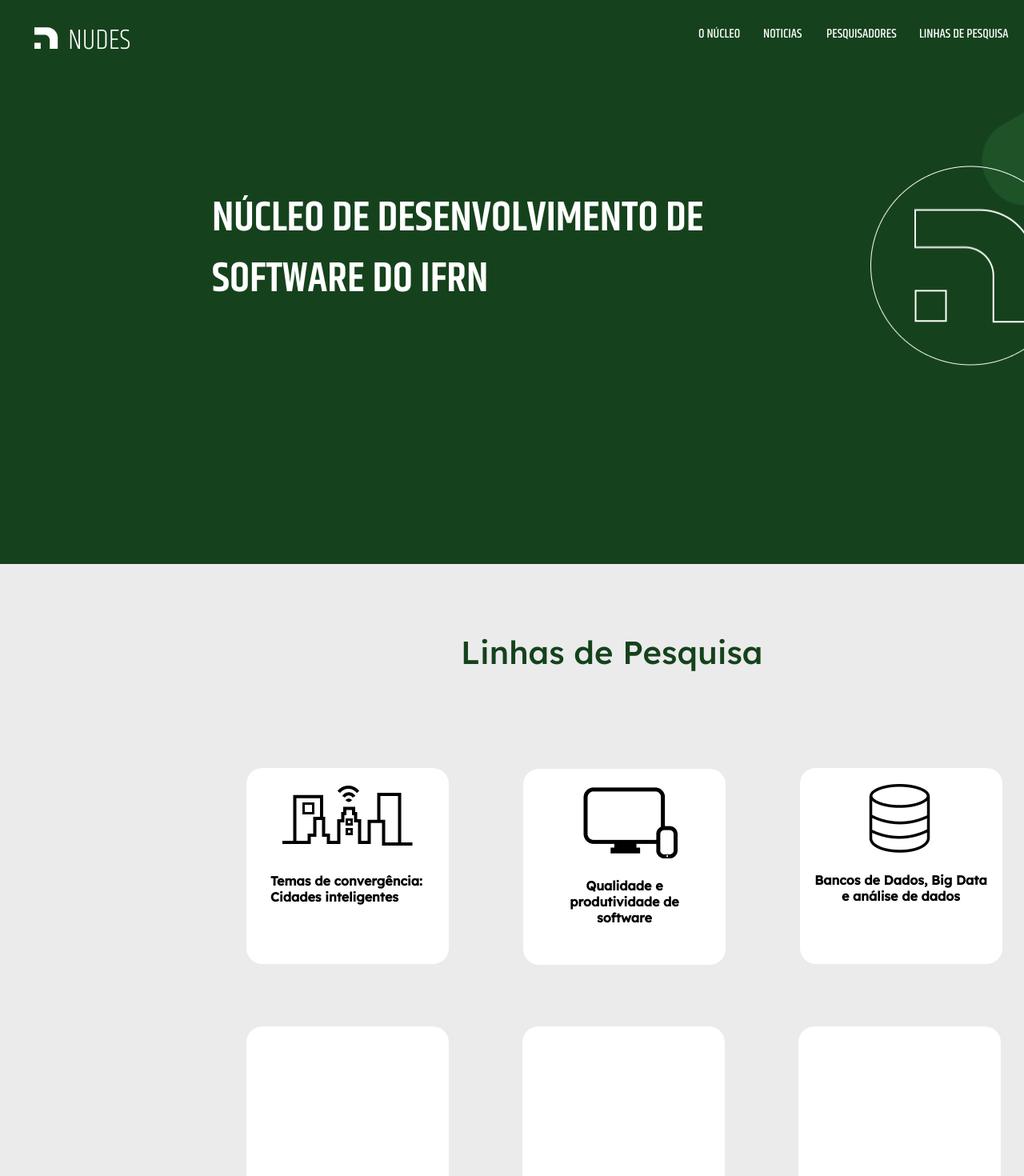
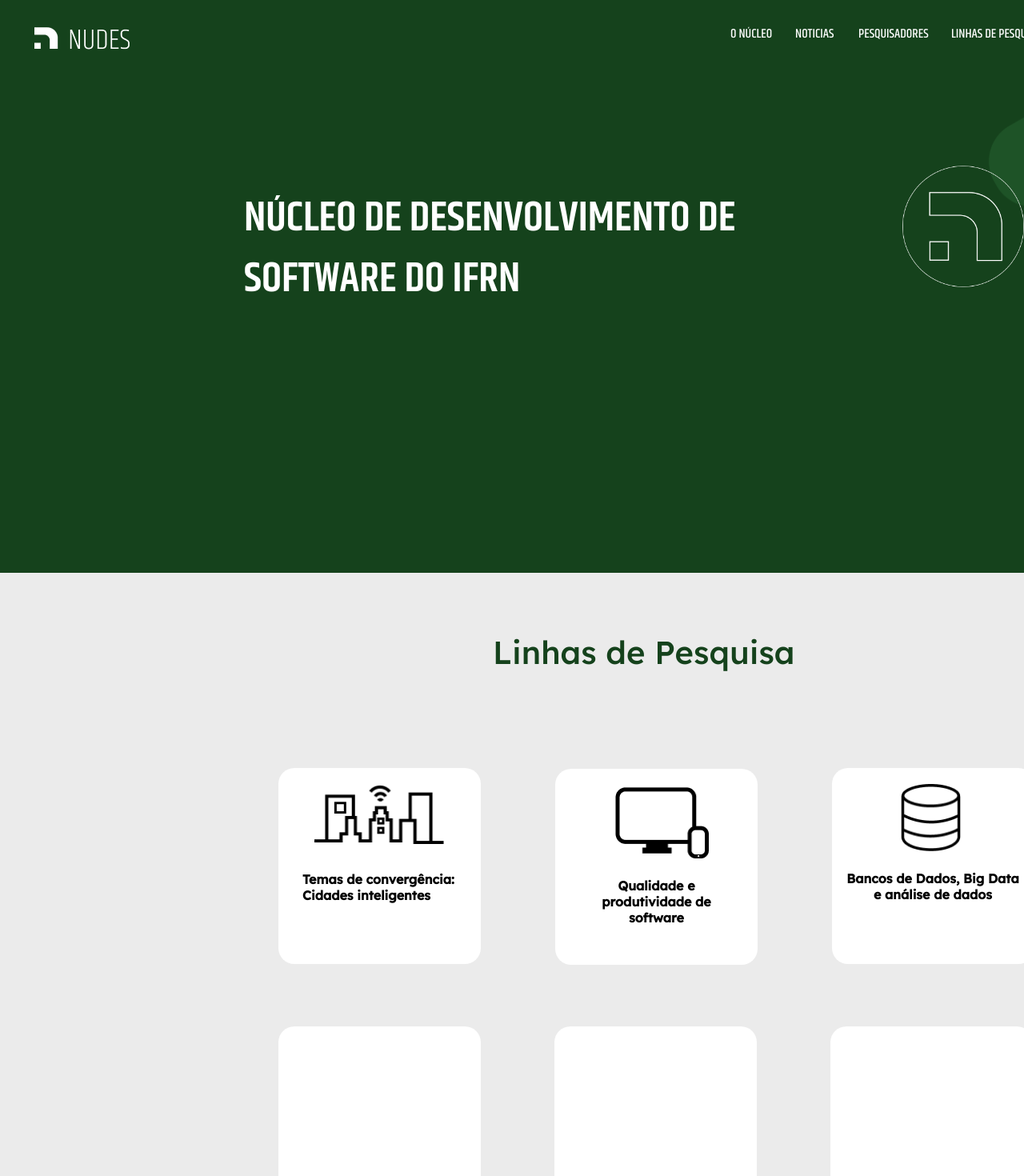
Before and after one commit to numb0y/projeto_nudes, a Next.js app: page / in a window 1280 px wide. Shown: the top 1470 px of the page at 80% size. Built offline with nearby package versions, Linux system fonts and the light colour scheme.

Commit message:
Alterações do img para Image do Next.js

```diff
--- a/css/styles.css
+++ b/css/styles.css
@@ -4,15 +4,15 @@
 
 
 * {
-margin: 0;
-padding: 0;
-}
+    margin: 0;
+    padding: 0;
+    }
 
 header{
     position: absolute;
     width: 1560px;
     height: 62px;
-    padding: 0.90rem;
+    padding: 1,25rem;
     top: 0;
     left: 0;
 
@@ -29,7 +29,7 @@
 background-size: 100%;
 width: 1560px;
 height: 676px;
-padding: 0.90rem;
+padding: 1.25rem;
 }
 
 
@@ -39,14 +39,14 @@
 background-size: 100%;
 width: 1560px;
 height: 1185px;
-padding: 0.90rem;
+padding: 1.25rem;
 }
 
 .ldp {
     position: absolute;
     width: 407px;
     height: 50px;
-    left: 576px;
+    left: 616px;
     top: 790px;
 
     font-family: 'Lexend';
@@ -64,8 +64,9 @@
 position: absolute;
 width: 253px;
 height: 245px;
-left: 308px;
+left: 348px;
 top: 960px;
+
 
 background: #FFFFFF;
 border-radius: 20px;
@@ -77,7 +78,7 @@
 position: absolute;
 width: 253px;
 height: 245px;
-left: 654px;
+left: 694px;
 top: 961px;
 
 background: #FFFFFF;
@@ -88,7 +89,7 @@
 position: absolute;
 width: 253px;
 height: 245px;
-left: 999.5px;
+left: 1039.5px;
 top: 960px;
 
 background: #FFFFFF;
@@ -99,7 +100,7 @@
 position: absolute;
 width: 253px;
 height: 245px;
-left: 308px;
+left: 348px;
 top: 1283px;
 
 background: #FFFFFF;
@@ -110,7 +111,7 @@
 position: absolute;
 width: 253px;
 height: 245px;
-left: 653px;
+left: 693px;
 top: 1283px;
 
 background: #FFFFFF;
@@ -121,7 +122,7 @@
 position: absolute;
 width: 253px;
 height: 245px;
-left: 998px;
+left: 1038px;
 top: 1283px;
 
 background: #FFFFFF;
@@ -132,7 +133,7 @@
 position: absolute;
 width: 292px;
 height: 390px;
-left: 296px;
+left: 336px;
 top: 2100px;
 
 background: #EBEBEB;
@@ -143,7 +144,7 @@
 position: absolute;
 width: 292px;
 height: 390px;
-left: 634px;
+left: 674px;
 top: 2100px;
 
 background: #EBEBEB;
@@ -154,7 +155,7 @@
 position: absolute;
 width: 292px;
 height: 390px;
-left: 972px;
+left: 1012px;
 top: 2100px;
 
 background: #EBEBEB;
@@ -163,8 +164,8 @@
 
 .logoprin {
 position: absolute;
-width: 121px;
-height: 40px;
+width: auto;
+height: auto;
 left: 43px;
 top: 23px;
 }
@@ -174,7 +175,7 @@
 position: absolute;
 width: 140px;
 height: 35px;
-left: 1388px;
+left: 1428px;
 top: 25px;
 padding: 0px;
 font-size: 24px;
@@ -192,19 +193,19 @@
 box-shadow: 0 12px 16px 0 rgba(0,0,0,0.24), 0 17px 50px 0 rgba(0,0,0,0.19);
 }
 
-.logo {
-position: absolute;
-width: 250px;
-height: 250px;
-left: 1088px;
-top: 206.5px;
+.logo{
+    position: absolute;
+    left: 1128px;
+    top: 206.5px;
+    width: auto;
+    height: auto;
 }
 
 .nucleo {
 position: absolute;
 width: 54px;
 height: 17px;
-left: 873px;
+left: 913px;
 top: 31px;
 
 text-decoration: none;
@@ -220,7 +221,7 @@
 position: absolute;
 width: 51px;
 height: 17px;
-left: 954px;
+left: 994px;
 top: 31px;
 
 text-decoration: none;
@@ -236,7 +237,7 @@
 position: absolute;
 width: 88px;
 height: 17px;
-left: 1033px;
+left: 1073px;
 top: 31px;
 
 text-decoration: none;
@@ -252,7 +253,7 @@
 position: absolute;
 width: 115px;
 height: 17px;
-left: 1149px;
+left: 1189px;
 top: 31px;
 
 text-decoration: none;
@@ -268,7 +269,7 @@
 position: absolute;
 width: 52px;
 height: 17px;
-left: 1292px;
+left: 1332px;
 top: 31px;
 
 text-decoration: none;
@@ -285,7 +286,7 @@
 position: absolute;
 width: 666px;
 height: 214px;
-left: 265px;
+left: 305px;
 top: 235px;
 
 font-family: 'Khand', sans-serif;
@@ -322,10 +323,11 @@
 position: absolute;
 width: 1560px;
 height: 1075px;
+padding: 1.25rem;
 left: 0px;
 top: 2736px;
 background-size: 100%;
-padding: 0.90rem;
+
 
 filter: drop-shadow(0px 4px 4px rgba(0, 0, 0, 0.25));
 }
--- a/pages/_app.js
+++ b/pages/_app.js
@@ -1,15 +1,19 @@
-import React from 'react'
+import React from 'react';
+import Image from 'next/image';
 import Link from 'next/link';
-import "../css/styles.css"
+import styles from "../css/styles.css";
+
+import logonud from "../images/logonud.png"
+import logoprin from"../images/logoprin.png"
+import city from "../images/city.png"
+import pc from "../images/computador.png"
+import db from "../images/db.png"
 
 const fundo = new URL("../images/fundo.png",import.meta.url)
-const logoprin = new URL("../images/logoprin.png",import.meta.url)
-const logo = new URL("../images/logonud.png",import.meta.url)
+
 const contato = new URL("../images/contato.png",import.meta.url)
 const footerback = new URL("../images/footerback.png",import.meta.url)
-const city = new URL("../images/city.png",import.meta.url)
-const pc = new URL("../images/computador.png",import.meta.url)
-const db = new URL("../images/db.png",import.meta.url)
+
 
 
 function App(){
@@ -18,7 +22,12 @@
 
   <header>
 
-    <img src={logoprin} className='logoprin'/>
+    <div className='logoprin'>
+      <Image
+      src={logoprin}
+      layout="fixed"
+      />
+    </div>
 
           <a href="https://www.youtube.com/" className="nucleo">O NÚCLEO</a>
           <a href="https://www.youtube.com/" className="noticias">NOTICIAS</a>
@@ -40,7 +49,13 @@
 
       </div>
 
-      <img src={logo} className='logo'/>
+      <div className='logo'>
+      <Image
+      src={logonud}
+      width={250}
+      height={250}
+      />
+      </div>
 
   </section>
 
@@ -49,18 +64,36 @@
     <h1 className='ldp'>Linhas de Pesquisa</h1>
 
     <div className='rectan1'>
-        <img src={city} className='city'/>
+        <div className='city'>
+        <Image
+        src={city}
+        width={162.5}
+        height={80}
+        />
+        </div>
         <h1 className='cityh1'>Temas de convergência:<br></br>
         Cidades inteligentes</h1>
     </div>
 
     <div className='rectan2'>
-        <img src={pc} className='pc'/>
+        <div className='pc'>
+          <Image
+          src={pc}
+          width={117.58}
+          height={92}
+          />
+        </div>
         <h1 className='pch1'>Qualidade e <br></br>produtividade de <br></br>software</h1>
     </div>
 
     <div className='rectan3'>
-        <img src={db} className='db'/>
+      <div className='db'>
+            <Image
+            src={db}
+            width={75}
+            height={84}
+            />
+          </div>
         <h1 className='dbh1'>Bancos de Dados, Big Data <br></br>e análise de dados</h1>
     </div>
 
```
Also changed, not shown: next.config.js (line endings or trailing spaces).
